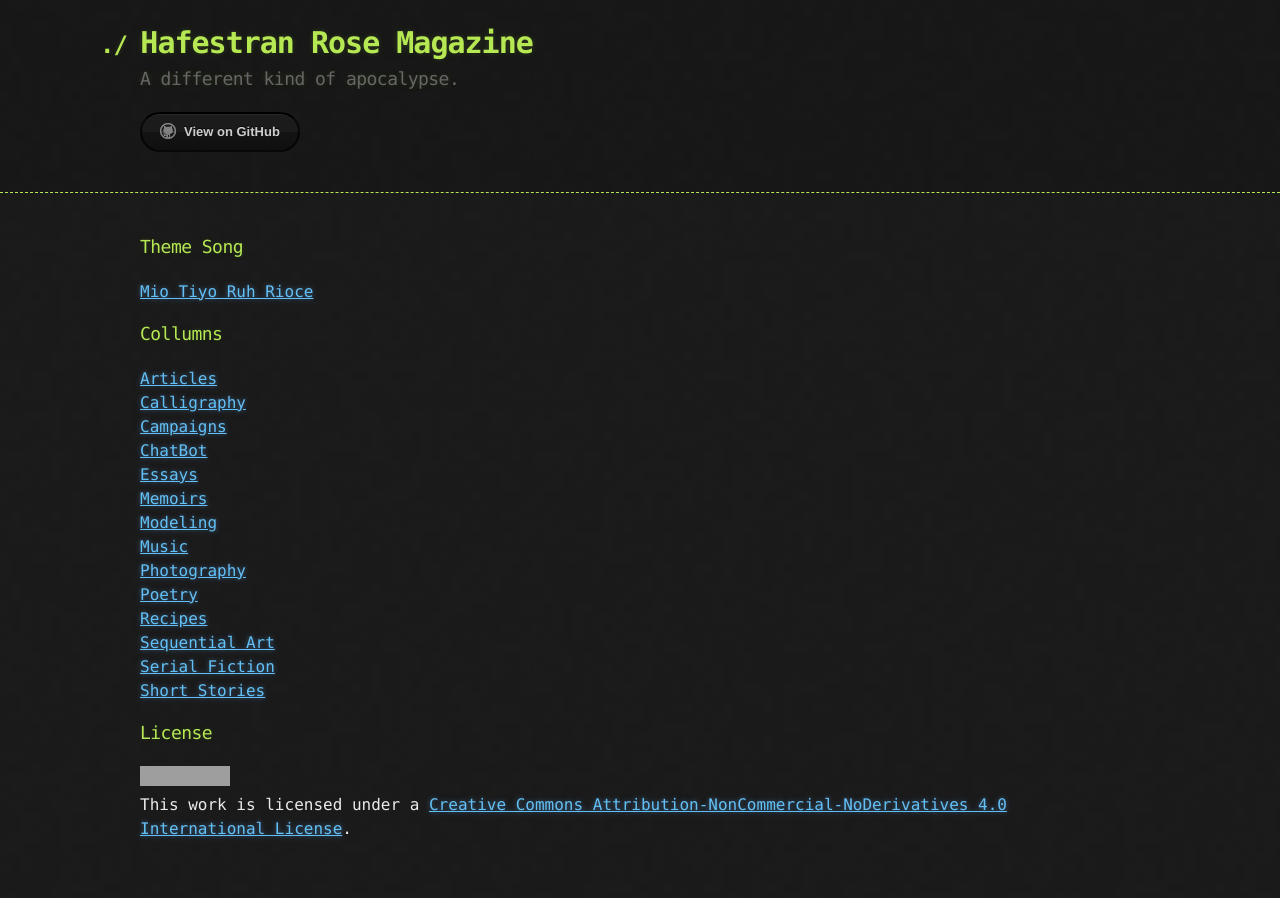
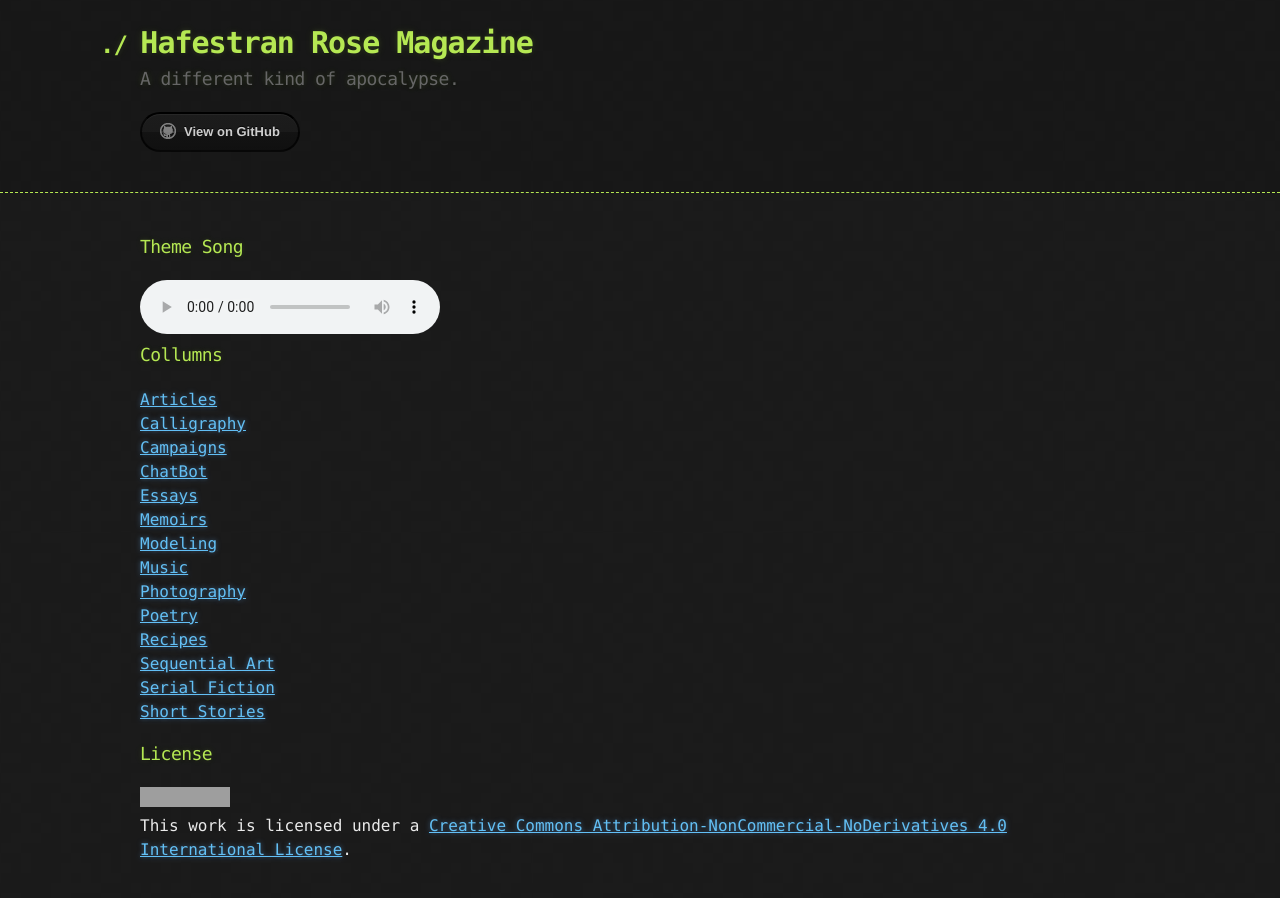
Before and after one commit to LWFlouisa/HafestranRose, a Jekyll site: the page built from index.md, in a window 1280 px wide. Built offline with Jekyll 4.4.1, drawn with Linux system fonts in a browser that asks for light colours; our own code applies the rules of GitHub Pages for plain Markdown files; grey boxes are pictures that could not be loaded.

Commit message:
Update index.md

```diff
--- a/index.md
+++ b/index.md
@@ -1,5 +1,8 @@
 ### Theme Song
-[Mio Tiyo Ruh Rioce](https://video.ploud.jp/videos/watch/8fcf1432-6b4e-4d4c-9c62-46d3d0c8cf1b)
+ <audio controls>
+  <source src="https://raw.githubusercontent.com/LWFlouisa/HafestranRose/master/audio/They%20Left%20Behind%20Rice%20And%20Water.mp3" type="audio/mp3">
+Your browser does not support the audio element.
+</audio>
 
 ### Collumns
 
```
